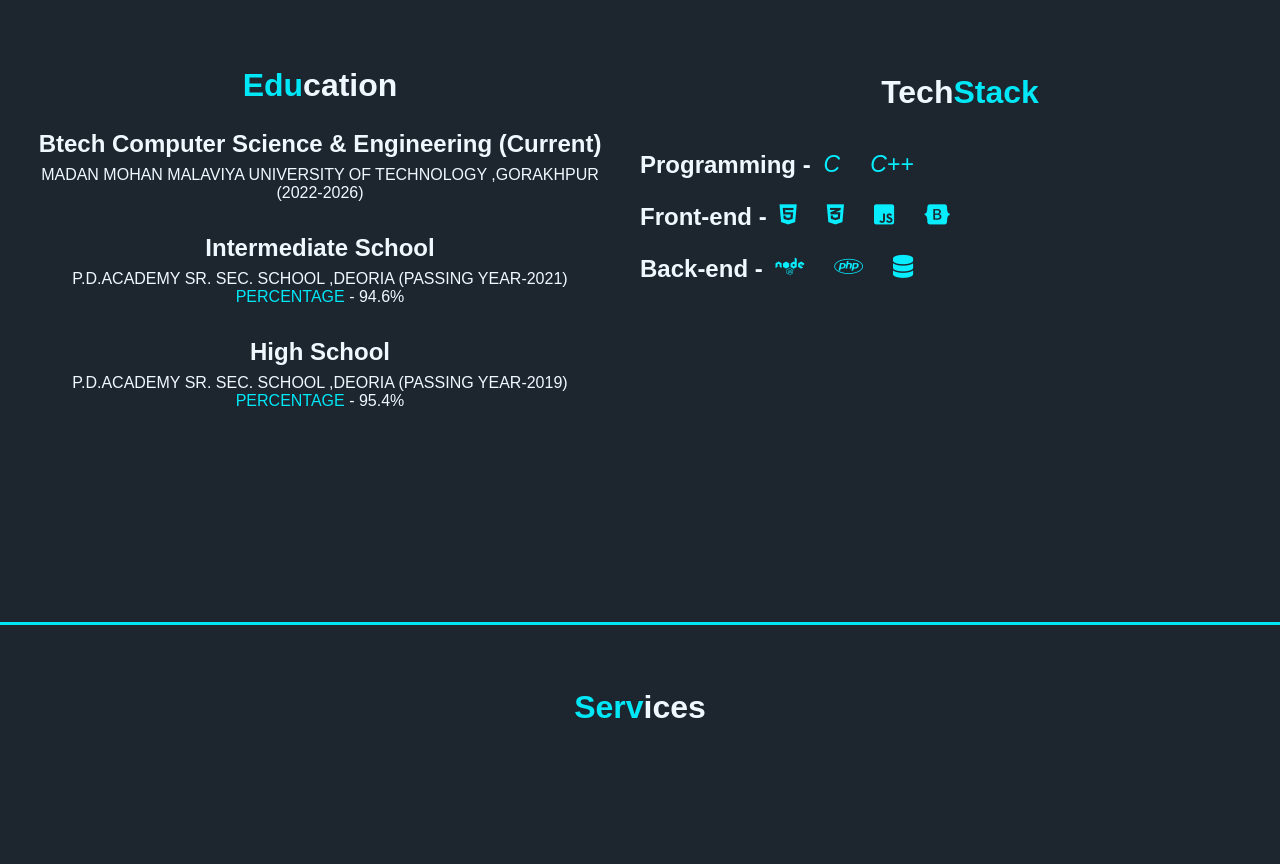
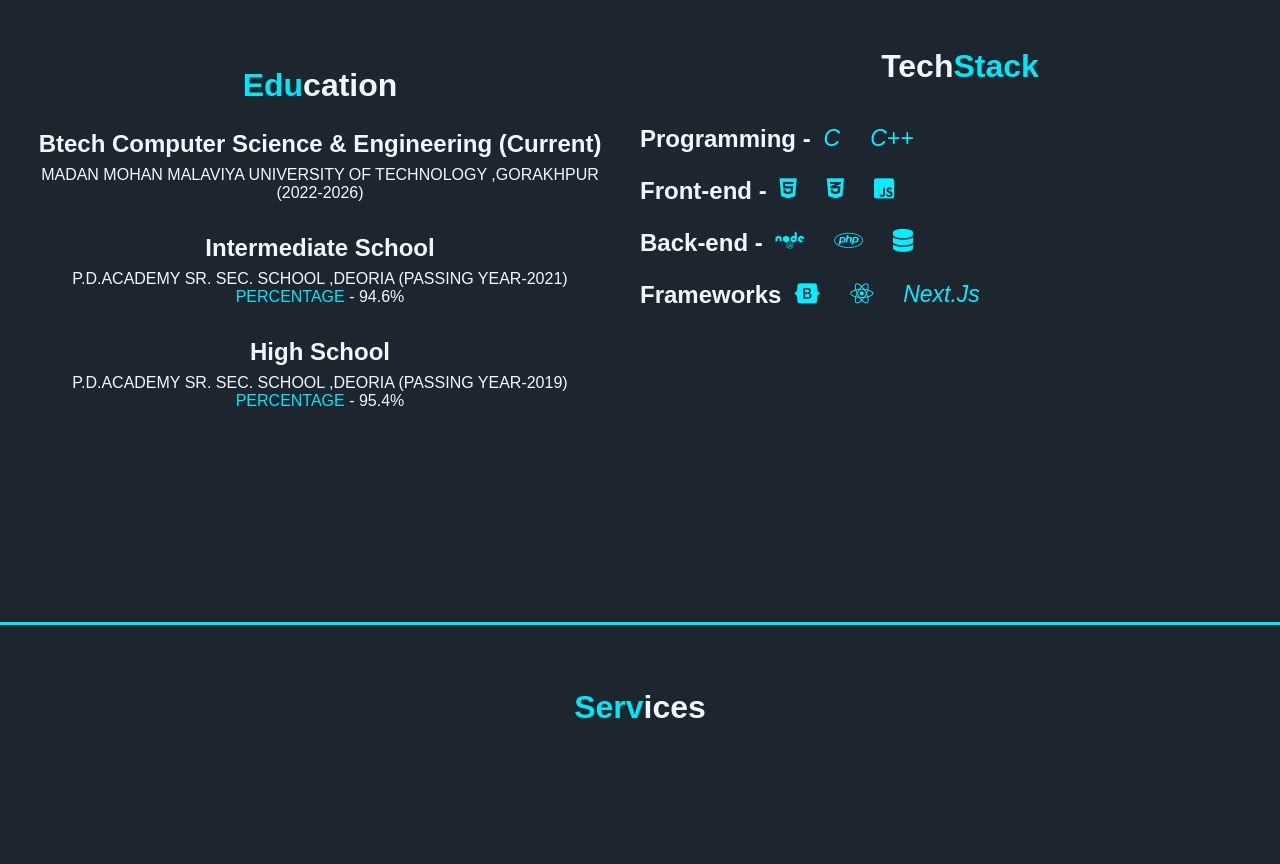
Before and after one commit to AdityaGaur7/portfolio-adgaur, a plain HTML site: page index.html in a window 1280 px wide. Shown: the part 1856-2720 px from the top of the page. Drawn offline with nearby package versions, Linux system fonts and the light colour scheme; a web font is replaced by a local one.

Commit message:
new proj added

```diff
--- a/index.html
+++ b/index.html
@@ -130,7 +130,7 @@
                     <span><i class="fa-brands fa-html5"></i>
                         <i class="fa-brands fa-css3-alt"></i>
                         <i class="fa-brands fa-square-js"></i>
-                        <i class="fa-brands fa-bootstrap"></i>
+
                         <!-- <i class="fa-brands fa-angular"></i> -->
                         <!-- <i class="fa-brands fa-react"></i> -->
                     </span>
@@ -144,6 +144,14 @@
                         <!-- <i class="fa-solid fa-e"></i> -->
                     </span>
 
+                </li>
+                <li>
+                    <h2>Frameworks</h2>
+                    <span>
+                        <i class="fa-brands fa-bootstrap"></i>
+                        <i class="fa-brands fa-react"></i>
+                        <i >Next.Js</i>
+                    </span>
                 </li>
             </ul>
 
@@ -205,7 +213,7 @@
 
                 </div>
                 <div class="layer">
-                    <h1>Search Pokemon</h1>
+                    <h1>Search Pkmn</h1>
                     <p>Using ReactJs</p>
                 </div>
 
```
